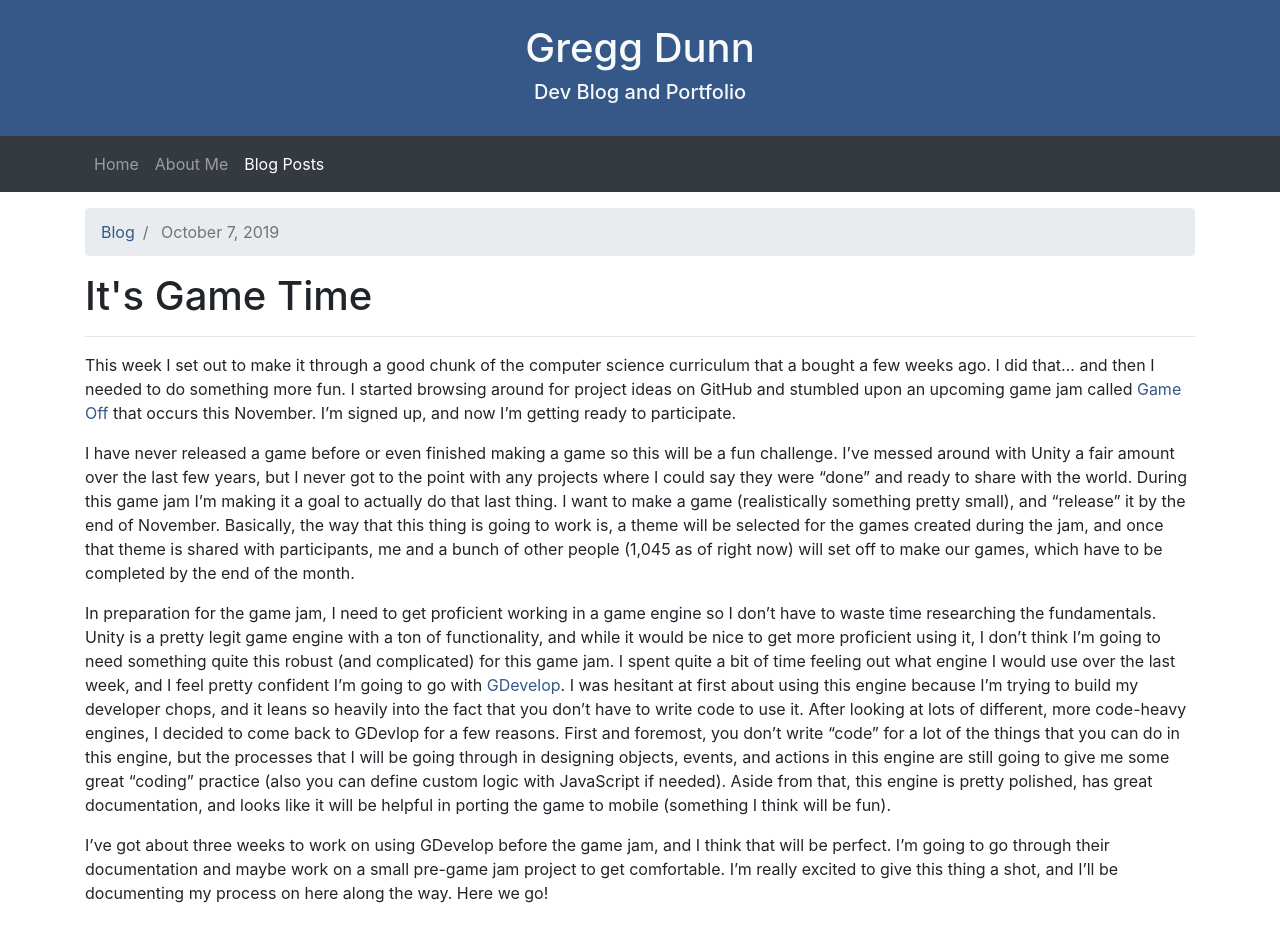
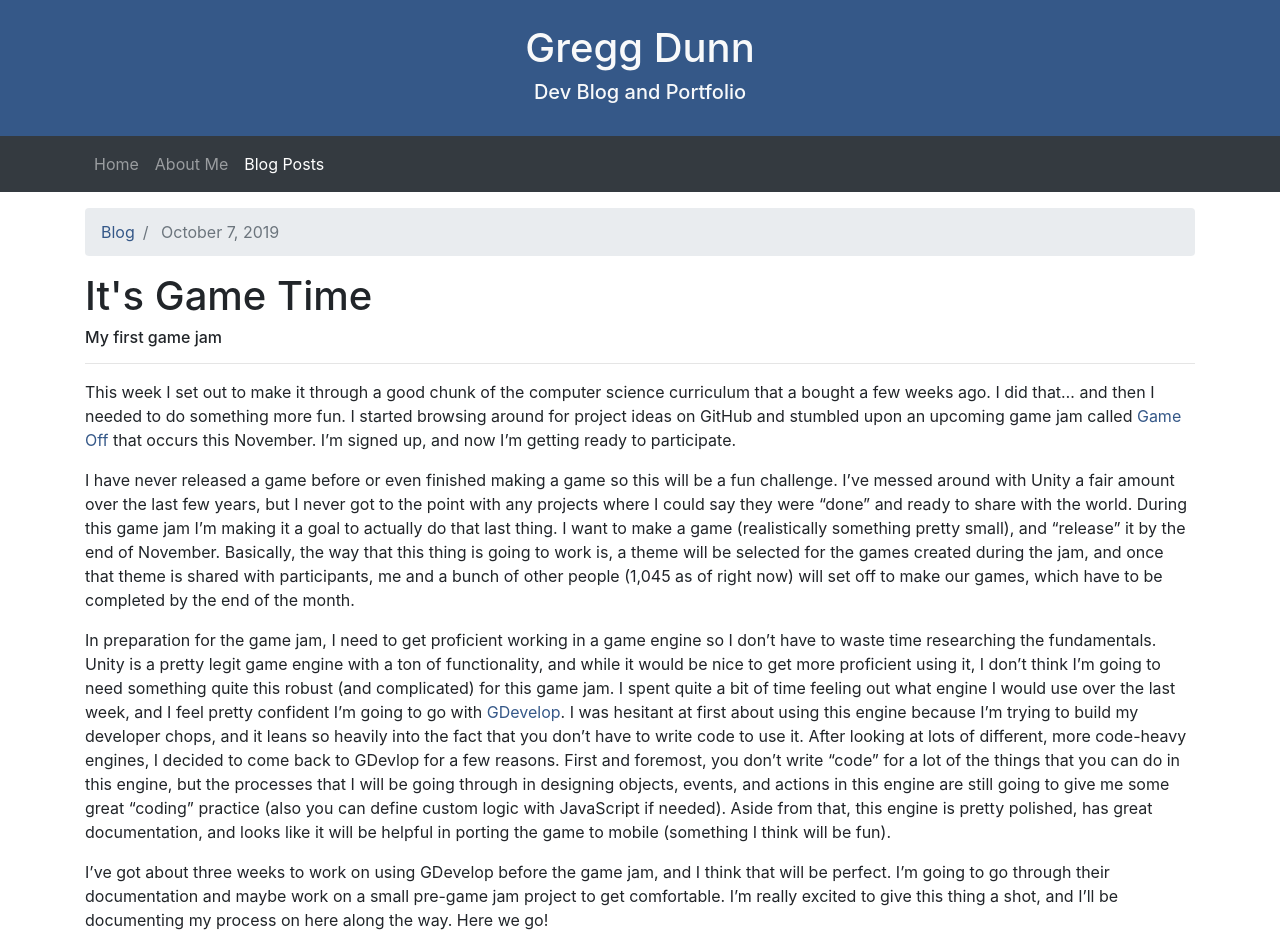
Before and after one commit to Greggolas/Greggolas.github.io, a Jekyll site: the page built from _posts/2019-10-07-it-s-game-time.md, in a window 1280 px wide. Built offline with Jekyll 4.4.1, drawn with Linux system fonts in a browser that asks for light colours; before the commit the page ends 921 px from its top, so only the background shows below that.

Commit message:
Update 2019-10-07-it-s-game-time.md

```diff
--- a/_posts/2019-10-07-it-s-game-time.md
+++ b/_posts/2019-10-07-it-s-game-time.md
@@ -2,6 +2,7 @@
 layout: post
 published: true
 title: It's Game Time
+description: My first game jam
 ---
 This week I set out to make it through a good chunk of the computer science curriculum that a bought a few weeks ago. I did that... and then I needed to do something more fun. I started browsing around for project ideas on GitHub and stumbled upon an upcoming game jam called [Game Off](https://itch.io/jam/game-off-2019) that occurs this November. I'm signed up, and now I'm getting ready to participate.
 
```
